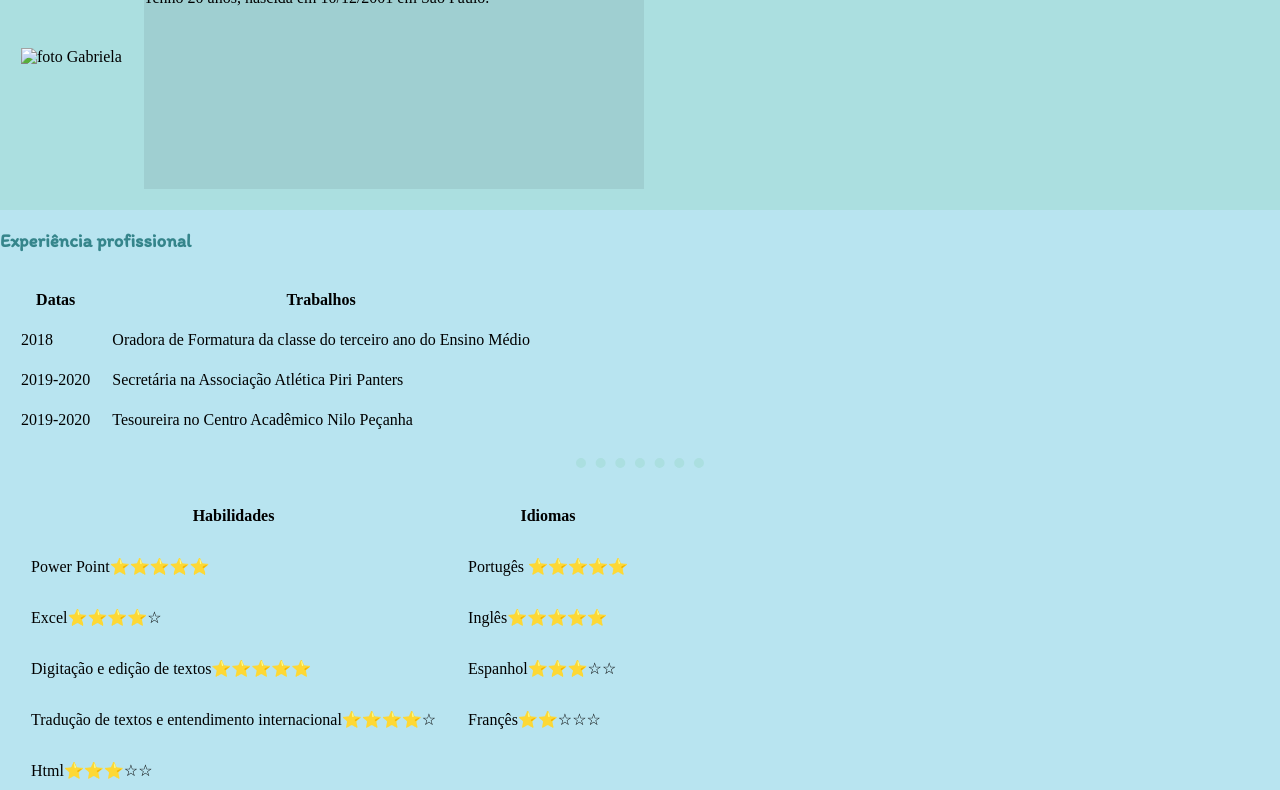
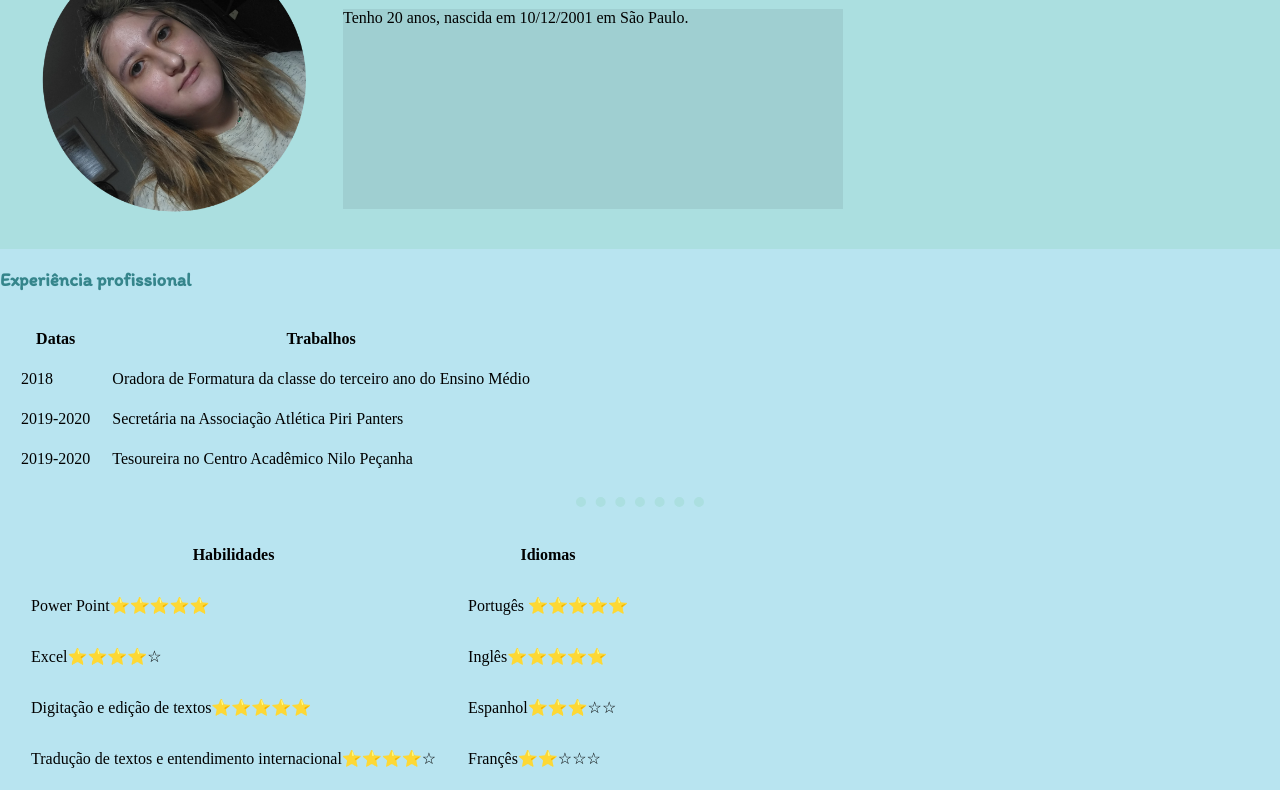
Before and after one commit to justbegabs/Meu-Curr-culo, a plain HTML site: page index.html in a window 1280 px wide. Shown: the part 97-887 px from the top of the page. Drawn offline with Linux system fonts and the light colour scheme; a web font is replaced by a local one.

Commit message:
Update index.html

```diff
--- a/index.html
+++ b/index.html
@@ -15,7 +15,7 @@
     <div class="cabecalho">
       <table cellspacing="20">
         <tr>
-          <td><img class="perfil" src="Imagens/perfil redondo.png" alt="foto Gabriela"</td>
+          <td><img class="perfil" src="perfil redondo.png" alt="foto Gabriela"</td>
           <td><h1>Gabriela Naime Alexandrino</h1>
           <div class="sobre">
             Tenho 20 anos, nascida em 10/12/2001 em São Paulo.
```
